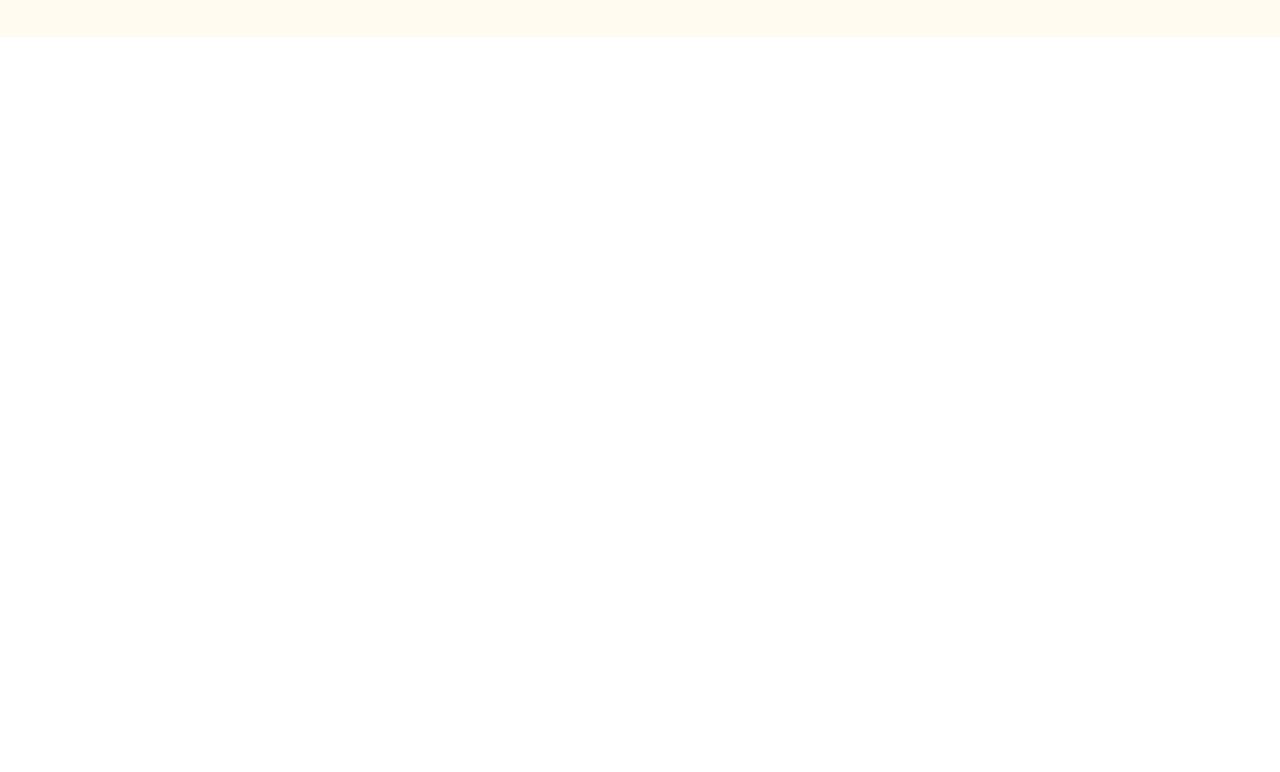
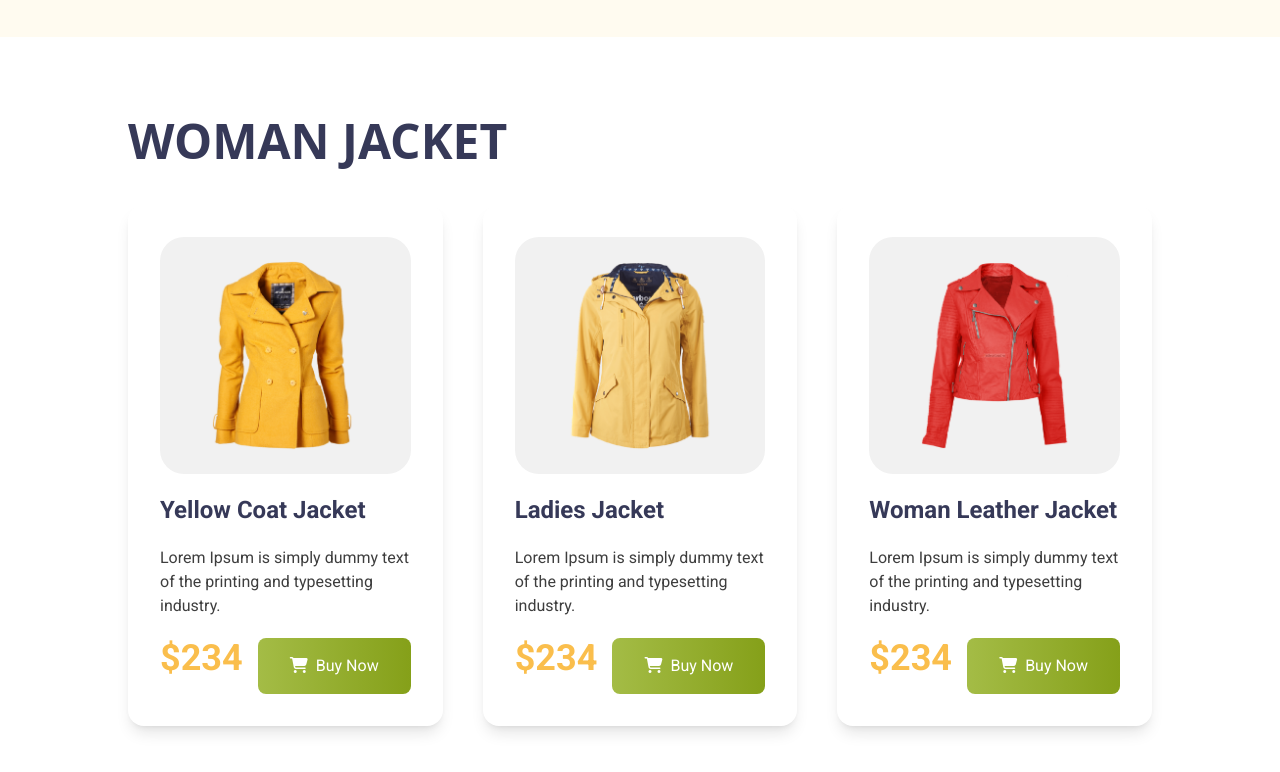
Before and after one commit to digitalutilize/penguin-fashion-with-tailwind, a plain HTML site: page index.html in a window 1280 px wide. Shown: the part 568-1340 px from the top of the page. Before the commit the page ends 800 px from the top, so only its background shows below. Drawn offline with nearby package versions, Linux system fonts and the light colour scheme.

Commit message:
woman jacket section with responsive

```diff
--- a/index.html
+++ b/index.html
@@ -33,7 +33,7 @@
         <div class="header-container w-4/5 max-md:w-11/12 m-auto">
             <nav class="flex max-md:flex-col items-center justify-between py-4 px-1">
                 <img src="icons/logo.png" alt="" class="w-4/12 max-md:w-11/12">
-                <ul class="flex justify-end gap-10 font-semibold max-sm:gap-x-2 max-md:gap-x-4 ">
+                <ul class="flex justify-end gap-10 font-semibold max-sm:gap-x-2 max-md:gap-x-4 font-roboto">
                     <li><a href="">Home</a></li>
                     <li><a href="">Product</a></li>
                     <li><a href="">About us</a></li>
@@ -50,7 +50,7 @@
                         <span class="text-[#363958]">of Winter</span>
                     </h1>
                     <p class="font-roboto pr-3 text-[#3E3E3E]">Lorem Ipsum is simply dummy text of the printing and typesetting industry.</p>
-                    <button class="bg-gradient-to-r from-[#A4BC46] to-[#85A019] px-8 py-4 text-white rounded-lg "><i class="fa-solid fa-cart-shopping mr-2"></i>Buy Now</button>
+                    <button class="font-roboto bg-gradient-to-r from-[#A4BC46] to-[#85A019] px-8 py-4 text-white rounded-lg "><i class="fa-solid fa-cart-shopping mr-2"></i>Buy Now</button>
                 </div>
 
 
@@ -62,6 +62,52 @@
         </div>
     </header>
 
+    <main class="w-4/5 max-md:w-11/12 m-auto">
+
+        <section class="woman my-20">
+            <h1 class="text-[#363958] text-5xl font-babas font-bold mb-10">WOMAN JACKET</h1>
+
+            <div class="product-container flex gap-10 max-lg:flex-col">
+                <div class="product-card font-roboto space-y-5 p-8 shadow-lg w-fit rounded-2xl">
+                    <img src="images/jacket-1.png" alt="" class="bg-[#F1F1F1] px-12 py-6 rounded-3xl max-xl:px-8 max-xl:py-4">
+                    <h2 class="text-2xl font-bold text-[#363958]">Yellow Coat Jacket</h2>
+                    <p class="text-[#3E3E3E]">Lorem Ipsum is simply dummy text of the printing and typesetting industry.</p>
+
+                    <div class="price font-roboto flex justify-between ">
+                        <h2 class="text-[#FABE4C] text-4xl font-bold">$234</h2>
+                        <button class="font-roboto bg-gradient-to-r from-[#A4BC46] to-[#85A019] px-8 py-4 text-white rounded-lg "><i class="fa-solid fa-cart-shopping mr-2"></i>Buy Now</button>
+                    </div>
+
+                </div>
+
+                <div class="product-card font-roboto space-y-5 p-8 shadow-lg w-fit rounded-2xl">
+                    <img src="images/jacket-2.png" alt="" class="bg-[#F1F1F1] px-12 py-6 rounded-3xl max-xl:px-8 max-xl:py-4">
+                    <h2 class="text-2xl font-bold text-[#363958]">Ladies Jacket</h2>
+                    <p class="text-[#3E3E3E]">Lorem Ipsum is simply dummy text of the printing and typesetting industry.</p>
+
+                    <div class="price font-roboto flex justify-between ">
+                        <h2 class="text-[#FABE4C] text-4xl font-bold">$234</h2>
+                        <button class="font-roboto bg-gradient-to-r from-[#A4BC46] to-[#85A019] px-8 py-4 text-white rounded-lg "><i class="fa-solid fa-cart-shopping mr-2"></i>Buy Now</button>
+                    </div>
+
+                </div>
+
+                <div class="product-card font-roboto space-y-5 p-8 shadow-lg w-fit rounded-2xl">
+                    <img src="images/jacket-3.png" alt="" class="bg-[#F1F1F1] px-12 py-6 rounded-3xl max-xl:px-8 max-xl:py-4">
+                    <h2 class="text-2xl font-bold text-[#363958]">Woman Leather Jacket</h2>
+                    <p class="text-[#3E3E3E]">Lorem Ipsum is simply dummy text of the printing and typesetting industry.</p>
+
+                    <div class="price font-roboto flex justify-between ">
+                        <h2 class="text-[#FABE4C] text-4xl font-bold">$234</h2>
+                        <button class="font-roboto bg-gradient-to-r from-[#A4BC46] to-[#85A019] px-8 py-4 text-white rounded-lg "><i class="fa-solid fa-cart-shopping mr-2"></i>Buy Now</button>
+                    </div>
+
+                </div>
+            </div>
+        </section>
+
+
+    </main>
 
 
 </body>
```
